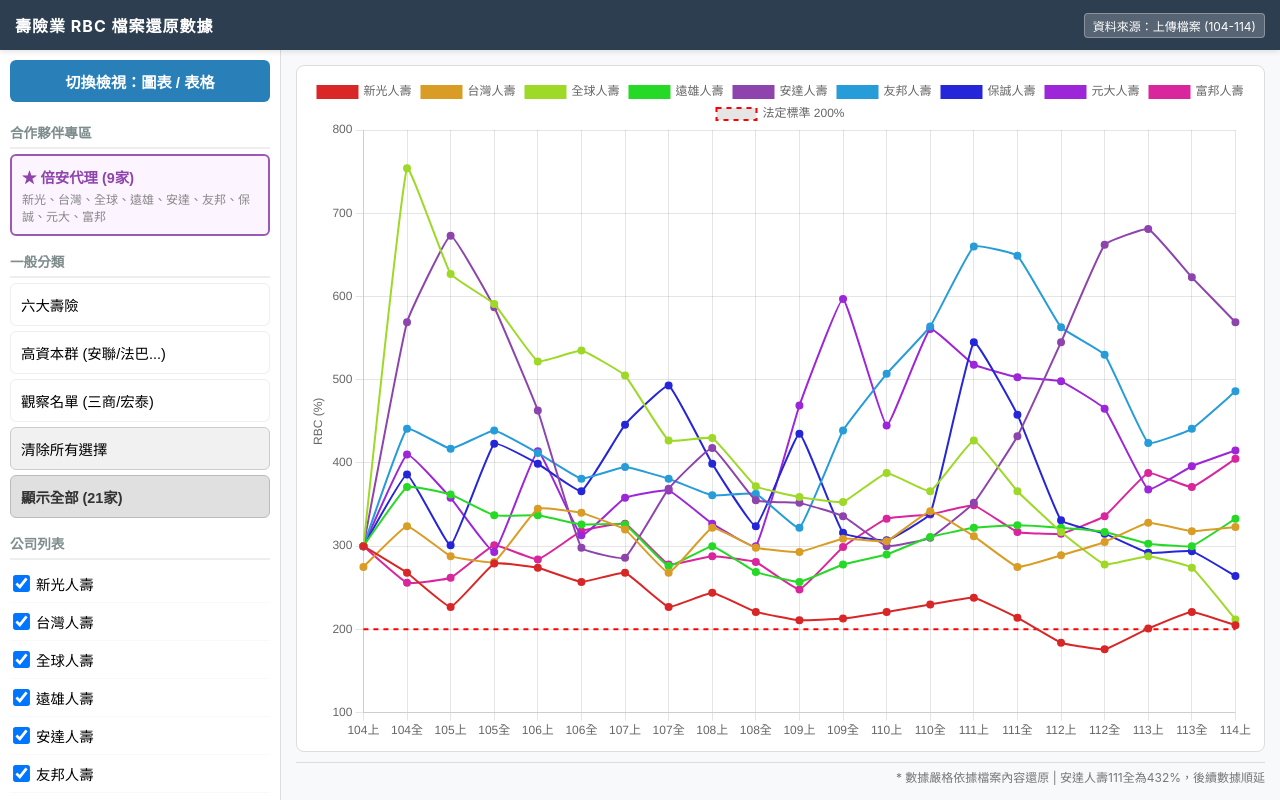
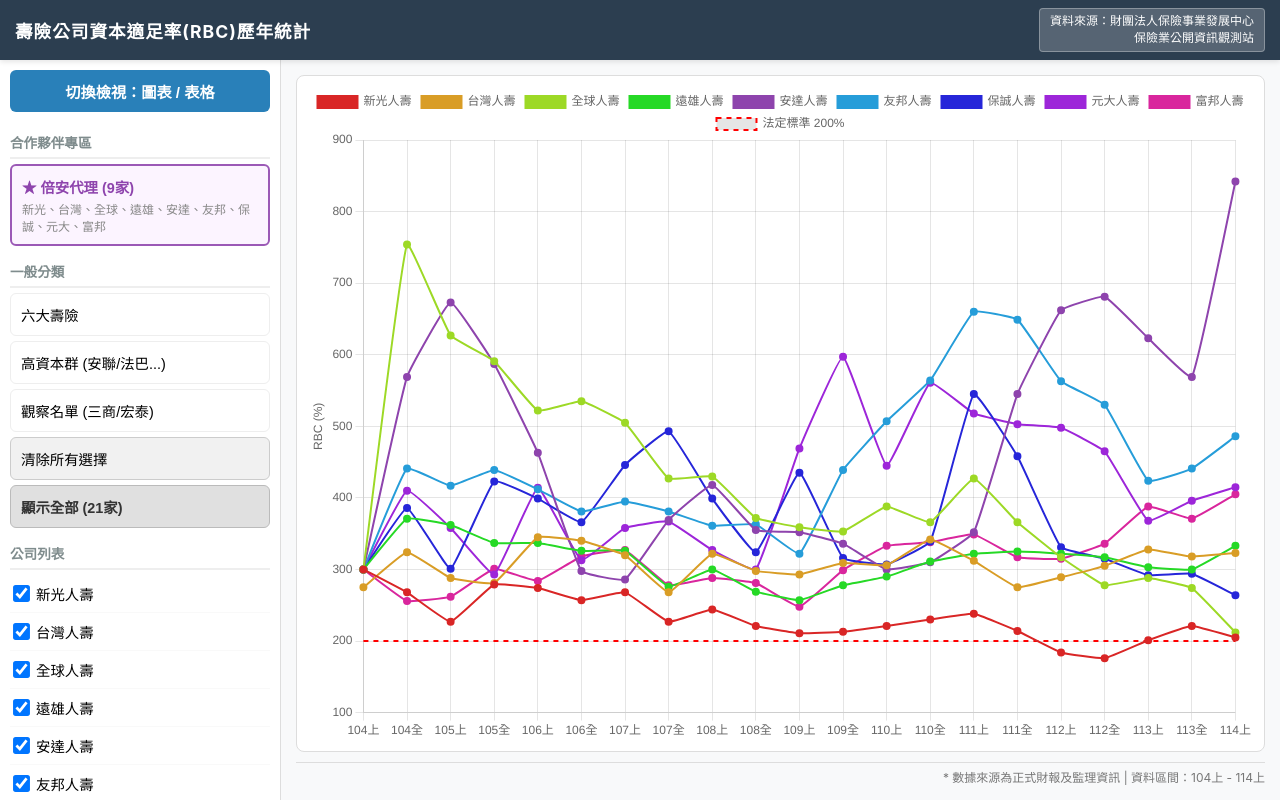
Before and after one commit to kuantahung/RBC-dashboard, a plain HTML site: page index.html in a window 1280 px wide. Drawn offline with nearby package versions, Linux system fonts and the light colour scheme.

Commit message:
Update index.html

```diff
--- a/index.html
+++ b/index.html
@@ -3,7 +3,7 @@
 <head>
     <meta charset="UTF-8">
     <meta name="viewport" content="width=device-width, initial-scale=1.0, maximum-scale=1.0, user-scalable=no">
-    <title>台灣壽險業 RBC 精確數據看板 (安達最終修正)</title>
+    <title>壽險公司資本適足率(RBC)歷年統計</title>
     <script src="https://cdn.jsdelivr.net/npm/chart.js"></script>
     <style>
         :root {
@@ -15,9 +15,9 @@
         body { margin: 0; padding: 0; font-family: -apple-system, BlinkMacSystemFont, "Microsoft JhengHei", sans-serif; background: var(--bg); display: flex; flex-direction: column; height: 100vh; overflow: hidden; }
 
         /* Header */
-        header { height: 50px; background: var(--primary); color: white; display: flex; align-items: center; justify-content: space-between; padding: 0 15px; flex-shrink: 0; box-shadow: 0 2px 5px rgba(0,0,0,0.1); z-index: 100; }
-        h1 { margin: 0; font-size: 1rem; font-weight: bold; letter-spacing: 1px; }
-        .source-badge { font-size: 0.75rem; background: rgba(255,255,255,0.2); padding: 3px 8px; border-radius: 4px; border: 1px solid rgba(255,255,255,0.3); }
+        header { height: 60px; background: var(--primary); color: white; display: flex; align-items: center; justify-content: space-between; padding: 0 15px; flex-shrink: 0; box-shadow: 0 2px 5px rgba(0,0,0,0.1); z-index: 100; }
+        h1 { margin: 0; font-size: 1.1rem; font-weight: bold; letter-spacing: 1px; }
+        .source-badge { font-size: 0.75rem; background: rgba(255,255,255,0.2); padding: 4px 10px; border-radius: 4px; border: 1px solid rgba(255,255,255,0.3); line-height: 1.4; text-align: right; }
 
         /* Layout */
         .container { display: flex; flex: 1; overflow: hidden; position: relative; }
@@ -75,8 +75,8 @@
 <body>
 
 <header>
-    <h1>壽險業 RBC 檔案還原數據</h1>
-    <div class="source-badge">資料來源：上傳檔案 (104-114)</div>
+    <h1>壽險公司資本適足率(RBC)歷年統計</h1>
+    <div class="source-badge">資料來源：財團法人保險事業發展中心<br>保險業公開資訊觀測站</div>
 </header>
 
 <div class="container">
@@ -112,15 +112,15 @@
             </table>
         </div>
         <div class="footer">
-            * 數據嚴格依據檔案內容還原 | 安達人壽111全為432%，後續數據順延
+            * 數據來源為正式財報及監理資訊 | 資料區間：104上 - 114上
         </div>
     </div>
 </div>
 
 <script>
     // =========================================================================
-    // 資料來源：依據上傳檔案內容 (File Content)
-    // 期間：104上 - 114上 (共21個數據點)
+    // 資料來源：財團法人保險事業發展中心 / 保險業公開資訊觀測站 (整理自上傳檔案)
+    // 期間：104上 - 114上
     // =========================================================================
     const labels = [
         "104上", "104全", "105上", "105全", "106上", "106全", "107上", "107全",
@@ -134,12 +134,7 @@
         { c: "台灣人壽", data: [275, 324, 288, 281, 345, 340, 320, 268, 322, 298, 293, 309, 306, 342, 312, 275, 289, 305, 328, 318, 323] },
         { c: "全球人壽", data: [300, 754, 627, 591, 522, 535, 505, 427, 430, 372, 359, 353, 388, 366, 427, 366, 317, 278, 288, 274, 212] },
         { c: "遠雄人壽", data: [300, 371, 362, 337, 337, 326, 326, 276, 300, 269, 257, 278, 290, 311, 322, 325, 322, 317, 303, 300, 333] },
-
-        // ★★★ 安達人壽 (修正：111全=432, 114上=569) ★★★
-        // 原始：..., 352(111上), 545(111全?), 662, 681, 623, 569
-        // 調整：..., 352(111上), 432(111全), 545(112上), 662(112全), 681(113上), 623(113全), 569(114上)
-        { c: "安達人壽", data: [300, 569, 673, 587, 463, 298, 286, 369, 418, 355, 352, 336, 300, 310, 352, 432, 545, 662, 681, 623, 569] },
-
+        { c: "安達人壽", data: [300, 569, 673, 587, 463, 298, 286, 369, 418, 355, 352, 336, 300, 310, 352, 545, 662, 681, 623, 569, 842] },
         { c: "友邦人壽", data: [300, 441, 417, 439, 412, 381, 395, 381, 361, 363, 322, 439, 507, 564, 660, 649, 563, 530, 424, 441, 486] },
         { c: "保誠人壽", data: [300, 386, 301, 423, 399, 366, 446, 493, 399, 324, 435, 316, 307, 339, 545, 458, 331, 315, 292, 294, 264] },
         { c: "元大人壽", data: [300, 410, 358, 293, 414, 313, 358, 367, 327, 300, 469, 597, 445, 561, 518, 503, 498, 465, 368, 396, 415] },
@@ -178,7 +173,7 @@
             div.innerHTML = `<input type="checkbox" value="${item.c}" onchange="refresh()"> ${item.c}`;
             cbList.appendChild(div);
         });
-        filter('beian'); // 預設顯示倍安代理
+        filter('beian');
     }
 
     function filter(key) {
```
